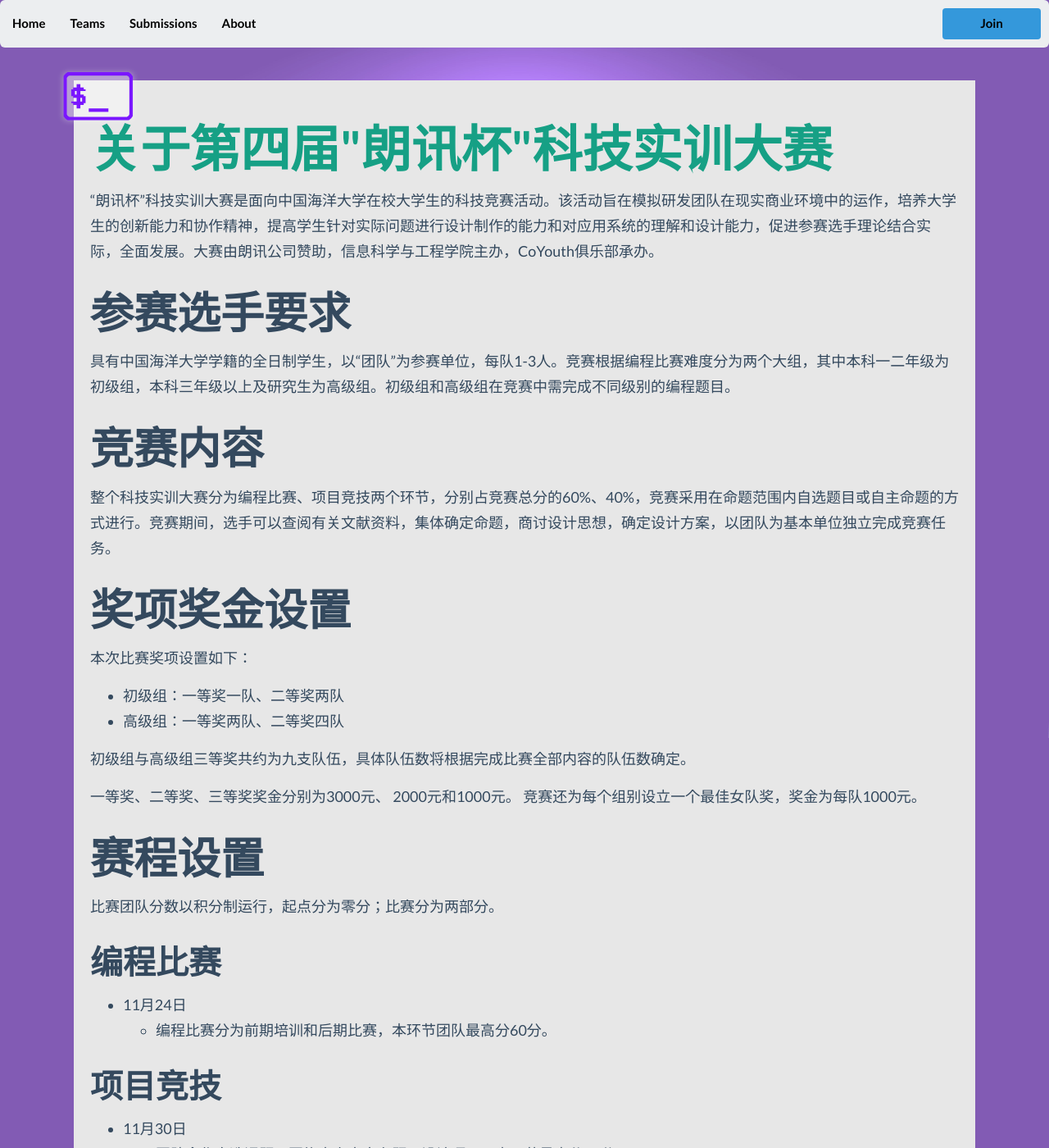
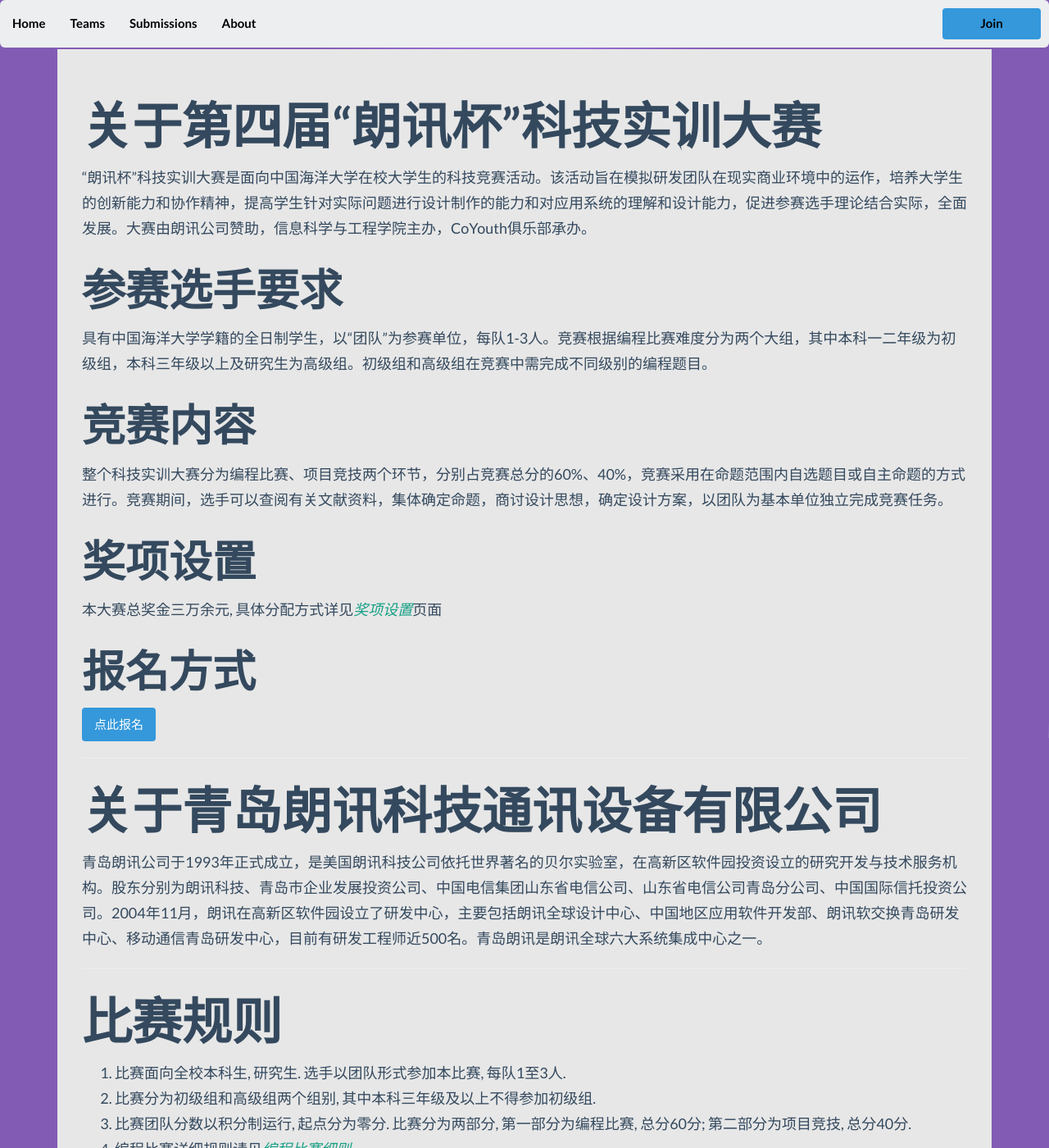
Before and after one commit to CoYouth/LC2013, a Jekyll site: the page built from about.html, in a window 1280 px wide and 1400 px high. Shown: the whole window at 82% size. Built offline with Jekyll 4.4.1, drawn with Linux system fonts in a browser that asks for light colours; some of the changed text lies outside the part shown.

Commit message:
many content

```diff
--- a/_layouts/mypage.html
+++ b/_layouts/mypage.html
@@ -1,59 +1,8 @@
 ---
 layout: default
 ---
-<script>
-  var delta=0.08
-  var collection;
-  function floaters() {
-  this.items	= [];
-  this.addItem	= function(id,x,y,content)
-  {
-  document.write('<DIV id='+id+' style="Z-INDEX: 10; POSITION: absolute;  width:80px; height:60px;left:'+(typeof(x)=='string'?eval(x):x)+';top:'+(typeof(y)=='string'?eval(y):y)+'">'+content+'</DIV>');
-
-  var newItem				= {};
-  newItem.object			= document.getElementById(id);
-  newItem.x				= x;
-  newItem.y				= y;
-
-  this.items[this.items.length]		= newItem;
-  }
-  this.play	= function()
-  {
-  collection				= this.items
-  setInterval('play()',10);
-  }
-  }
-  function play()
-  {
-
-  for(var i=0;i<collection.length;i++)
-		  {
-		  var followObj		= collection[i].object;
-		  var followObj_x		= (typeof(collection[i].x)=='string'?eval(collection[i].x):collection[i].x);
-		  var followObj_y		= (typeof(collection[i].y)=='string'?eval(collection[i].y):collection[i].y);
-
-		  if(followObj.offsetLeft!=(document.body.scrollLeft+followObj_x)) {
-		  var dx=(document.body.scrollLeft+followObj_x-followObj.offsetLeft)*delta;
-		  dx=(dx>0?1:-1)*Math.ceil(Math.abs(dx));
-    followObj.style.left=followObj.offsetLeft+dx;
-    }
-
-    if(followObj.offsetTop!=(document.body.scrollTop+followObj_y)) {
-    var dy=(document.body.scrollTop+followObj_y-followObj.offsetTop)*delta;
-    dy=(dy>0?1:-1)*Math.ceil(Math.abs(dy));
-    followObj.style.top=followObj.offsetTop+dy;
-    }
-    followObj.style.display	= '';
-    }
-    }
-
-    var theFloaters		= new floaters();
-    theFloaters.addItem('followDiv2',6,80,'<a href="/LC2013/"><img src="/LC2013/img/logo-small.png" width="100px" alt="lucent cup logo"></a>');
-    theFloaters.play();
-</script>
-
-<div style="padding: 20px;border-radius:15px">
-<div class="bg-white" style="padding: 20px">
+<div style="border-radius: 15px;">
+<div class="bg-white" style="padding: 30px">
   {{ content }}
 </div>
 </div>
--- a/about.html
+++ b/about.html
@@ -2,58 +2,44 @@
 layout: mypage
 title: 关于
 ---
-<h1><a name="intro">关于第四届"朗讯杯"科技实训大赛</a></h1>
+<h1>关于第四届“朗讯杯”科技实训大赛</h1>
 <p>“朗讯杯”科技实训大赛是面向中国海洋大学在校大学生的科技竞赛活动。该活动旨在模拟研发团队在现实商业环境中的运作，培养大学生的创新能力和协作精神，提高学生针对实际问题进行设计制作的能力和对应用系统的理解和设计能力，促进参赛选手理论结合实际，全面发展。大赛由朗讯公司赞助，信息科学与工程学院主办，CoYouth俱乐部承办。</p>
 <h2>参赛选手要求</h2>
 <p>具有中国海洋大学学籍的全日制学生，以“团队”为参赛单位，每队1-3人。竞赛根据编程比赛难度分为两个大组，其中本科一二年级为初级组，本科三年级以上及研究生为高级组。初级组和高级组在竞赛中需完成不同级别的编程题目。</p>
 <h2>竞赛内容</h2>
 <p>整个科技实训大赛分为编程比赛、项目竞技两个环节，分别占竞赛总分的60%、40%，竞赛采用在命题范围内自选题目或自主命题的方式进行。竞赛期间，选手可以查阅有关文献资料，集体确定命题，商讨设计思想，确定设计方案，以团队为基本单位独立完成竞赛任务。</p>
-<h2>奖项奖金设置</h2>
-<p>本次比赛奖项设置如下：</p>
+<h2>奖项设置</h2>
+<p>本大赛总奖金三万余元, 具体分配方式详见<a href="prize.html"><em>奖项设置</em></a>页面</p>
+<h2>报名方式</h2>
+<p><a href="/LC2013/join.html" class="btn btn-large btn-info" target="_blank">点此报名</a></p>
+<hr>
+<h1>关于青岛朗讯科技通讯设备有限公司</h1>
+<p>青岛朗讯公司于1993年正式成立，是美国朗讯科技公司依托世界著名的贝尔实验室，在高新区软件园投资设立的研究开发与技术服务机构。股东分别为朗讯科技、青岛市企业发展投资公司、中国电信集团山东省电信公司、山东省电信公司青岛分公司、中国国际信托投资公司。2004年11月，朗讯在高新区软件园设立了研发中心，主要包括朗讯全球设计中心、中国地区应用软件开发部、朗讯软交换青岛研发中心、移动通信青岛研发中心，目前有研发工程师近500名。青岛朗讯是朗讯全球六大系统集成中心之一。</p>
+<hr>
+<h1>比赛规则</h1>
+<ol>
+<li>比赛面向全校本科生, 研究生. 选手以团队形式参加本比赛, 每队1至3人. </li>
+<li>比赛分为初级组和高级组两个组别, 其中本科三年级及以上不得参加初级组. </li>
+<li>比赛团队分数以积分制运行, 起点分为零分. 比赛分为两部分, 第一部分为编程比赛, 总分60分; 第二部分为项目竞技, 总分40分. </li>
+<li>编程比赛详细规则请见<a href="/LC2013/about.programming.contest.html" target="_blank"><em>编程比赛细则</em></a>. </li>
+<li>项目竞技详细规则请柬<a href="/LC2013/about.project.contest.html" target="_blank"><em>项目竞技细则</em></a>. </li>
+<li>若选手违反两轮比赛的规则. 则该队伍不计入最终排名. </li>
+<li>两轮比赛结束后, 将根据各队伍总分排名进行颁奖. 详见<em>奖项设置</em>. </li>
+</ol>
+<hr>
+<h1>日程安排</h1>
+<ol>
+<li><del>11月15日 18:30 信息学院南楼B317教室 宣讲会</del> (已结束)</li>
+<li><del>11月16日 18:30 信息学院南楼B317教室 赛前培训. 将讲解第二届朗讯杯编程比赛环节题目和答疑</del> (已结束)</li>
+<li>11月21日 18:30 信息学院南楼B317教室 赛前培训. 将讲解第三届朗讯杯编程比赛环节题目和答疑, </li>
+<li>11月23日 12:00 信息学院南楼B317教室和A319教室 编程比赛热身赛. 将有与正式比赛相同的环境和样题供选手测试. </li>
+<li>11月24日 12:00 - 17:00 信息学院南楼B317教室和A319教室 编程比赛正式赛. </li>
+<li>11月30日 8:00 项目竞技初级组评比, 地点待定. </li>
+<li>11月30日 13:30 项目竞技高级组评比. 地点待定. </li>
+<li>颁奖典礼时间地点待定. </li>
+</ol>
+<hr>
+<h1>版权声明</h1>
 <ul>
-<li>初级组：一等奖一队、二等奖两队</li>
-<li>高级组：一等奖两队、二等奖四队</li>
-</ul>
-<p>初级组与高级组三等奖共约为九支队伍，具体队伍数将根据完成比赛全部内容的队伍数确定。</p>
-<p>一等奖、二等奖、三等奖奖金分别为3000元、 2000元和1000元。 竞赛还为每个组别设立一个最佳女队奖，奖金为每队1000元。</p>
-<h2>赛程设置</h2>
-<p>比赛团队分数以积分制运行，起点分为零分；比赛分为两部分。</p>
-<h3>编程比赛</h3>
-<ul>
-<li>
-11月24日
-<ul>
-<li>编程比赛分为前期培训和后期比赛，本环节团队最高分60分。</li>
-</ul>
-</li>
-</ul>
-<h3>项目竞技</h3>
-<ul>
-<li>
-11月30日
-<ul>
-<li>团队合作自选课题，围绕本次大赛主题，设计项目，本环节最高分40分。</li>
-</ul>
-</li>
-</ul>
-<p>详情请见：http://coyouth.github.io/LC2013/</p>
-<h2>报名方式</h2>
-<ul>
-<li>比赛报名截至时间：11月21日，取报名前一百支队伍。</li>
-<li>报名方式：发送队名、队长和队员的专业年级及联系方式发送至lucentcup2013@126.com</li>
-<li>
-咨询：
-<ul>
-<li>周同学 18354225325</li>
-<li>高同学 18306486110</li>
-</ul>
-</li>
-</ul>
-<h1><a name="lucent">关于青岛朗讯科技通讯设备有限公司</a></h1>
-<h1><a name="rules">比赛规则</a></h1>
-<h1><a name="schedule">日程安排</a></h1>
-<h1><a name="copyright">版权声明</a></h1>
-<ul>
-<li>比赛框架, 网站, 和已发布的海报, 宣传单等: Public domain. </li>
-<li>选手提交内容: 将公开于本站, 但版权归原作者所有. </li>
-</ul>
+<li>比赛框架, 网站, 和已发布的海报, 宣传单等: <strong>Public domain</strong>.</li>
+<li>选手提交内容: 将<strong>公开</strong>于本站, 但版权<strong>归原作者所有</strong>.</li></ul>
--- /dev/null
+++ b/about.programming.contest.html
@@ -0,0 +1,123 @@
+---
+layout: mypage
+title: 编程比赛细则
+--
+<h1>编程比赛细则</h1>
+<ul>
+<li>
+<p>本规则根据亚洲区指定的ACM-ICPC规则, 并参考历年来ACM-ICPC惯例, 结合本次比赛实际情况制定. </p>
+</li>
+<li>
+<p>本规则电子版在比赛开始前至少3天在朗讯杯官方网站上公布, 并用电子邮件通知所有参赛队伍. 所有参赛队伍都应知晓本规则并同意所有条款. </p>
+</li>
+<li>
+<p>本比赛规则由朗讯杯主办方制定和修改, 比赛过程中由现场裁判负责解释和执行. </p>
+</li>
+</ul>
+<h2>组织</h2>
+<ul>
+<li>本次比赛成立专门的组委会全权负责比赛的所有组织, 协调工作, 竞赛题目及评判工作. </li>
+</ul>
+<h2>题目</h2>
+<ul>
+<li>
+<p>比赛题目初级组为中文, 高级组为英文. </p>
+</li>
+<li>
+<p>每道题目均包括题目描述, 输入输出格式和样例. 每道题目都有运行时间和空间的限制.</p>
+</li>
+</ul>
+<h2>比赛时长</h2>
+<ul>
+<li>比赛时长5小时. </li>
+</ul>
+<h2>参赛队组成</h2>
+<ul>
+<li>
+每个参赛队最多3人. 每名队员须符合以下要求
+<ul>
+<li>自愿参赛; </li>
+<li>参赛队员必须是同一所全日制大学的正式在册学生; </li>
+</ul>
+</li>
+</ul>
+<h2>技术细则</h2>
+<ul>
+<li>
+<p>所有队伍允许携带不限量的纸质材料进入赛场并可在比赛期间查阅已带入的材料. </p>
+</li>
+<li>
+<p>比赛期间, 每队使用1台电脑需要在5个小时内使用C, C++, Java或Pascal中的一种编写程序解决10个问题. 程序完成之后提交裁判运行, 运行的结果会判定为"Acept(正确)/Wrown Answer(错误)/Time Limit Exceeded(超时)/Memory Limit Exceeded(超出内存限制)/Runtime Error(运行错误)"中的一种并及时通知参赛队. 每队在正确完成一题后, 组织者将在其位置上升起一只代表该题颜色的气球. </p>
+</li>
+<li>
+<p>如果参赛者作弊, 将被取消参赛资格. 作弊包括但不限于以下行为, 其他以是否影响比赛公平性为判断依据, 由裁判决定. </p>
+<ul>
+<li>在竞赛开始前操作计算机设备或翻阅竞赛题目. </li>
+<li>在比赛期间使用主办方提供的以外的电子设备(包括但不限于计算器, 手机, U盘, MP3, 鼠标, 键盘等). </li>
+<li>以任何形式与本队选手之外场地内外其他人员交流. </li>
+<li>任何程度破坏计算机, 网络或竞赛系统. </li>
+<li>提交包含窃取数据, 破坏竞赛系统等影响比赛正常, 公平运作的代码. 以及其他被裁判认为妨碍比赛正常, 公平运作的行为. </li>
+</ul>
+</li>
+<li>
+<p>比赛过程中, 所有队伍可以使用赛场的打印服务, 打印结果将由主办方服务人员送到打印队伍手中. 以下情形裁判有权拒绝打印并作出警告: </p>
+<ul>
+<li>提交内容中, 包括不可打印字符; </li>
+<li>短时间内提交大量内容; </li>
+<li>提交其他被认为影响比赛正常, 公平运作, 或影响打印服务正常运作的内容. </li>
+</ul>
+</li>
+<li>
+<p>比赛过程中, 有关竞赛题目, 数据和评测相关问题, 请使用PC^2的Clarification功能联系裁判. </p>
+</li>
+<li>
+<p>比赛过程中, 有关计算机或网络设备一场, 以及其他问题, 请直接举手联系场内工作人员. </p>
+</li>
+<li>
+<p>比赛开始5分钟后, 迟到选手不得入场. </p>
+</li>
+<li>
+<p>比赛过程中, 所有选手不得在场内随意走动. 上洗手间的选手, 须在赛场门口的志愿者处登记. 初次情况, 选手不得擅自离开赛场, 否则禁止再次进入场内. </p>
+</li>
+<li>
+<p>比赛过程中, 赛场内的大屏幕上会实时公布所有队伍的排名, 提交次数和通过时间. 在正式比赛的最后一小时, 排名不再更新. </p>
+</li>
+<li>
+<p>比赛结束后, 将在主办方网站上公布比赛的最终结果并提供比赛题目的练习. </p>
+</li>
+</ul>
+<h2>比赛环境</h2>
+<ul>
+<li>
+<p>本次比赛提供以下软件环境(具体版本号以赛前公布为准): </p>
+<ul>
+<li>Windows XP with SP3</li>
+<li>GCC 4.6.4</li>
+<li>G++ 4.6.4</li>
+<li>Java 1.7.0</li>
+<li>Free Pascal</li>
+<li>vim(Gvim) 7.3</li>
+<li>Code::blocks</li>
+<li>Eclipse 3.8.0</li>
+<li>netbeans 7.1.1</li>
+</ul>
+</li>
+<li>
+<p>竞赛评测系统为PC^2 v9.2.1, 评测系统不提供PE的判别, PE的代码将返回WA. </p>
+</li>
+</ul>
+<h2>排名计算</h2>
+<ul>
+<li>
+正确解答题目多且总用时少的队伍靠前. 即排名第一关键字为每个队伍的解题数从大到小, 第二关键字为总罚时从小到大. 每道试题用时将从竞赛开始到试题解答被判定为正确为止. 其间每一次提交运行结果被判错误的话将被加罚20分钟时间, 未正确解答的试题不记时. 例如: A, B两队都正确完成两道题目, 其中A队提交这两题的时间分别是比赛开始后1:00和2:45. B队为1:20和2:00. 但B队有一题提交了2次. 这样A队的总用时为1:00+2:45=3:45而B队为1:20+2:00+0:20=3:40，所以B队以总用时少而获胜。
+<ul>
+<li>友情参赛队不参加排名. </li>
+<li>女队不计罚时, 只记录正确提交的时间</li>
+</ul>
+</li>
+<li>排名计算方法同World Finals. 友情参赛队不参加排名</li>
+</ul>
+<h2>其他</h2>
+<ul>
+<li>其他未列细则均参照ACM-ICPC亚洲区现场赛规则执行. </li>
+<li>解释权归主办方所有</li></ul>
--- /dev/null
+++ b/about.project.contest.html
@@ -0,0 +1,6 @@
+---
+layout: mypage
+title: 项目竞技细则
+--
+<h1>项目竞技细则</h1>
+项目竞技细则正在完善中.
--- a/css/style.css
+++ b/css/style.css
@@ -7,6 +7,12 @@
 }
 
 .container {
+  padding-top: 60px;
+}
+
+.navbar {
+  position: fixed;
+  width: 100%;
 }
 
 .navbar .nav > li > a {
@@ -60,7 +66,7 @@
   width: 380px;
   height: 267px;
   padding: 15px;
-  background-color: #9b50ff;
+  background-color: #ffbbff;
   border-radius: 25px;
 }
 
@@ -68,7 +74,7 @@
   width: 100%;
   height: 100%;
   padding: 15px;
-  background-color: #280558;
+  /*background-color: #280558;*/
   border-radius: 15px;
 }
 
@@ -76,8 +82,7 @@
   font-size: 11.5em;
   text-align; center;
   font-family: Terminal, Inconsolata, monospace;
-  font-color: #b2b2b2;
-  color: #b2b2b2;
+  font-color: #f1eeee;
   line-height: 1;
 }
 
--- a/index.html
+++ b/index.html
@@ -37,7 +37,7 @@
   </div>
   <div class="pure-u-5-8 padding10px">
     <div class="text-unit bg-blue height240px">
-      <div class="pure-g">
+      <div class="pure-g" style="color: #e1e1e1">
 	<div class="pure-u-2-3">
 	  <p>
 	    键盘轻敲, 写一串串代码; <br>思绪敏捷, 写一行行字符; <br>每一次运行成功后的喜悦, 都格外清丽; <br>每一次克服问题后的释然, 都那么澄澈; <br>代码写意生活, 编程改变人生!
--- /dev/null
+++ b/prize.html
@@ -0,0 +1,12 @@
+---
+layout: mypage
+title: 奖项设置
+--
+<h1>奖项奖金设置</h1>
+<p>本次比赛奖项设置如下：</p>
+<ul>
+<li>初级组：一等奖一队、二等奖两队</li>
+<li>高级组：一等奖两队、二等奖四队</li>
+</ul>
+<p>初级组与高级组三等奖共约为九支队伍，具体队伍数将根据完成比赛全部内容的队伍数确定。</p>
+<p>一等奖、二等奖、三等奖奖金分别为3000元、 2000元和1000元。 竞赛还为每个组别设立一个最佳女队奖，奖金为每队1000元。</p>项目竞技细则正在完善中.
```
Also changed, not shown: default.html (added, +206 -0 lines), join.html (+8 -5 lines), _layouts/post.html (added), 3 other files.
